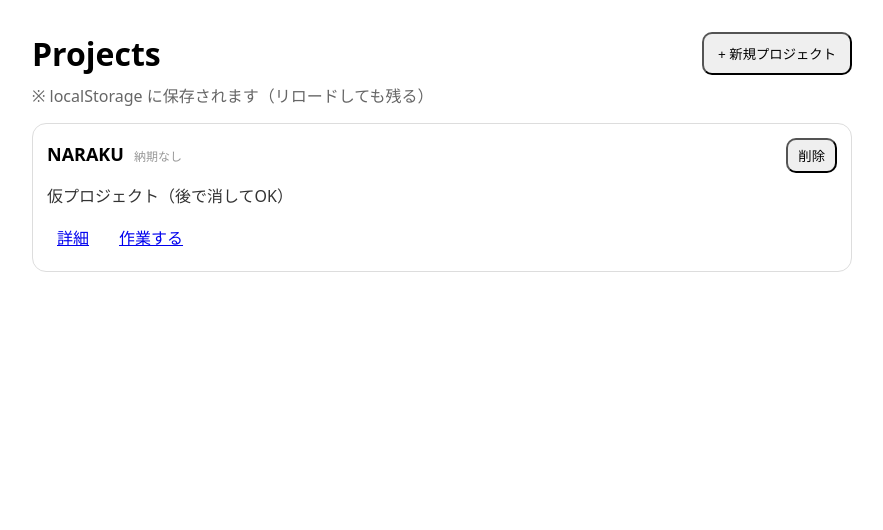
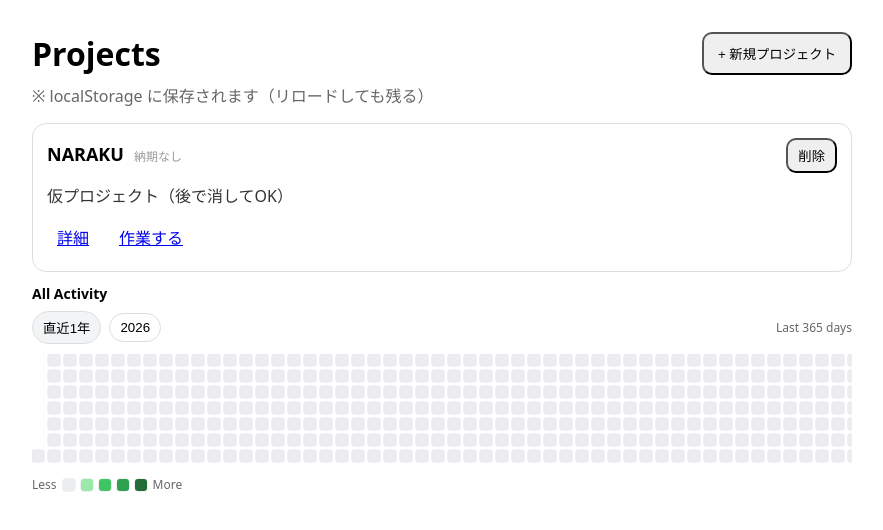
Before and after one commit to kei5o55/worklog-app, a React (Vite) app: page /projects in a window 1280 px wide. Shown: the top 530 px of the page, without its empty margins (198-1081 px from the left). Built offline with nearby package versions, Linux system fonts and the light colour scheme.

Commit message:
github風heatmap追加
projectpageに仮追加

```diff
--- /dev/null
+++ b/src/components/ContributionHeatmap.tsx
@@ -0,0 +1,217 @@
+import React, { useMemo, useState } from "react";
+import type { Commit } from "../logic/types";
+
+type Mode = "last365" | "year";
+
+type Props = {
+  commits: Commit[];
+  title?: string;
+};
+
+function dayKey(ts: number) {
+  const d = new Date(ts);
+  const y = d.getFullYear();
+  const m = String(d.getMonth() + 1).padStart(2, "0");
+  const da = String(d.getDate()).padStart(2, "0");
+  return `${y}-${m}-${da}`;
+}
+
+function startOfDay(ts: number) {
+  const d = new Date(ts);
+  d.setHours(0, 0, 0, 0);
+  return d.getTime();
+}
+
+function addDays(ts: number, days: number) {
+  return ts + days * 24 * 60 * 60 * 1000;
+}
+
+function alignToSunday(ts: number) {
+  const d = new Date(ts);
+  const dow = d.getDay(); // 0=Sun
+  return addDays(ts, -dow);
+}
+
+function alignToSaturday(ts: number) {
+  const d = new Date(ts);
+  const dow = d.getDay(); // 6=Sat
+  return addDays(ts, 6 - dow);
+}
+
+function levelFromMinutes(min: number) {
+  if (min <= 0) return 0;
+  if (min < 30) return 1;
+  if (min < 60) return 2;
+  if (min < 120) return 3;
+  return 4;
+}
+
+function levelColor(level: number) {
+  // とりあえずGitHubっぽい
+  switch (level) {
+    case 0: return "#ebedf0";
+    case 1: return "#9be9a8";
+    case 2: return "#40c463";
+    case 3: return "#30a14e";
+    case 4: return "#216e39";
+    default: return "#ebedf0";
+  }
+}
+
+function formatMinutes(min: number) {
+  if (min <= 0) return "0m";
+  const h = Math.floor(min / 60);
+  const m = min % 60;
+  if (h <= 0) return `${m}m`;
+  if (m === 0) return `${h}h`;
+  return `${h}h ${m}m`;
+}
+
+function getYearsFromCommits(commits: Commit[]) {
+  const years = new Set<number>();
+  for (const c of commits) years.add(new Date(c.endedAt).getFullYear());
+  const nowY = new Date().getFullYear();
+  years.add(nowY); // 今年は常に見えるように
+  return Array.from(years).sort((a, b) => b - a);
+}
+
+export default function ContributionHeatmap({ commits, title }: Props) {
+  const years = useMemo(() => getYearsFromCommits(commits), [commits]);
+
+  const [mode, setMode] = useState<Mode>("last365");
+  const [year, setYear] = useState<number>(years[0] ?? new Date().getFullYear());
+
+  // 日別の合計（分）
+  const minutesByDay = useMemo(() => {
+    const map = new Map<string, number>();
+    for (const c of commits) {
+      const k = dayKey(c.endedAt);
+      map.set(k, (map.get(k) ?? 0) + Math.floor(c.durationMs / 60000));
+    }
+    return map;
+  }, [commits]);
+
+  const range = useMemo(() => {
+    if (mode === "last365") {
+      const end = startOfDay(Date.now());
+      const start = addDays(end, -364);
+      return { start, end, label: "Last 365 days" };
+    }
+
+    // 指定年（1/1〜12/31）を表示
+    const start = startOfDay(new Date(year, 0, 1).getTime());
+    const end = startOfDay(new Date(year, 11, 31).getTime());
+    return { start, end, label: String(year) };
+  }, [mode, year]);
+
+  // GitHub風の長方形にするため、表示範囲を週境界に揃える
+  const aligned = useMemo(() => {
+    const start = alignToSunday(range.start);
+    const end = alignToSaturday(range.end);
+    return { start, end };
+  }, [range.start, range.end]);
+
+  // セル（7日×週数）
+  const columns = useMemo(() => {
+    const cells: { ts: number; key: string; minutes: number; level: number; inRange: boolean }[] = [];
+
+    for (let ts = aligned.start; ts <= aligned.end; ts = addDays(ts, 1)) {
+      const k = dayKey(ts);
+      const minutes = minutesByDay.get(k) ?? 0;
+      const level = levelFromMinutes(minutes);
+      const inRange = ts >= range.start && ts <= range.end;
+      cells.push({ ts, key: k, minutes, level, inRange });
+    }
+
+    // 7日ずつ区切って列にする（縦7）
+    const cols: typeof cells[] = [];
+    for (let i = 0; i < cells.length; i += 7) cols.push(cells.slice(i, i + 7));
+    return cols;
+  }, [aligned.start, aligned.end, minutesByDay, range.start, range.end]);
+
+  return (
+    <section>
+      {title ? <h3 style={{ fontSize: 14, margin: "8px 0" }}>{title}</h3> : null}
+
+      {/* Tabs */}
+      <div style={{ display: "flex", gap: 8, flexWrap: "wrap", alignItems: "center", marginBottom: 10 }}>
+        <button
+          onClick={() => setMode("last365")}
+          style={{
+            padding: "6px 10px",
+            borderRadius: 999,
+            border: "1px solid #ddd",
+            background: mode === "last365" ? "#f3f4f6" : "white",
+            cursor: "pointer",
+          }}
+        >
+          直近1年
+        </button>
+
+        {years.map((y) => (
+          <button
+            key={y}
+            onClick={() => {
+              setYear(y);
+              setMode("year");
+            }}
+            style={{
+              padding: "6px 10px",
+              borderRadius: 999,
+              border: "1px solid #ddd",
+              background: mode === "year" && year === y ? "#f3f4f6" : "white",
+              cursor: "pointer",
+            }}
+          >
+            {y}
+          </button>
+        ))}
+
+        <div style={{ marginLeft: "auto", fontSize: 12, color: "#666" }}>{range.label}</div>
+      </div>
+
+      {/* Grid */}
+      <div style={{ overflowX: "auto", paddingBottom: 6 }}>
+        <div style={{ display: "flex", gap: 4, alignItems: "flex-start" }}>
+          {columns.map((col, i) => (
+            <div key={i} style={{ display: "grid", gap: 4 }}>
+              {col.map((c) => (
+                <div
+                  key={c.key + String(c.ts)}
+                  title={`${c.key} / ${formatMinutes(c.minutes)}`}
+                  style={{
+                    width: 12,
+                    height: 12,
+                    borderRadius: 3,
+                    background: c.inRange ? levelColor(c.level) : "#ffffff",
+                    outline: "1px solid rgba(0,0,0,0.06)",
+                    opacity: c.inRange ? 1 : 0.25,
+                  }}
+                />
+              ))}
+            </div>
+          ))}
+        </div>
+      </div>
+
+      {/* Legend */}
+      <div style={{ marginTop: 8, display: "flex", gap: 6, alignItems: "center", fontSize: 12, color: "#666" }}>
+        <span>Less</span>
+        {[0, 1, 2, 3, 4].map((lv) => (
+          <span
+            key={lv}
+            style={{
+              display: "inline-block",
+              width: 12,
+              height: 12,
+              borderRadius: 3,
+              background: levelColor(lv),
+              outline: "1px solid rgba(0,0,0,0.06)",
+            }}
+          />
+        ))}
+        <span>More</span>
+      </div>
+    </section>
+  );
+}
--- a/src/pages/ProjectDetailPage.tsx
+++ b/src/pages/ProjectDetailPage.tsx
@@ -3,6 +3,7 @@ import { Link, useParams } from "react-router-dom";
 import { useEffect, useMemo, useState } from "react";
 import { loadProjects, loadCommits } from "../logic/storage";
 import type { Project, Commit } from "../logic/types";
+
 
 function pad2(n: number) {
   return String(n).padStart(2, "0");
@@ -169,6 +170,7 @@ export default function ProjectDetailPage() {
                 画像がまだありません（ここに進捗画像が並びます）
             </div>
         </section>
+
     </main>
     );
 }
--- a/src/pages/ProjectsPage.tsx
+++ b/src/pages/ProjectsPage.tsx
@@ -5,6 +5,8 @@ import type { NewProjectInput } from "../components/CreateProjectModal";
 import CreateProjectModal from "../components/CreateProjectModal";
 import { loadProjects, saveProjects, clearProjects,} from "../logic/storage";
 import type { Project } from "../logic/types";
+import ContributionHeatmap from "../components/ContributionHeatmap";
+import { loadCommits } from "../logic/storage";
 
 
 
@@ -50,12 +52,19 @@ export default function ProjectsPage() {
     const [isCreateOpen, setIsCreateOpen] = useState(false);
 
 
-  // 変更のたびに永続化
-  useEffect(() => {
-    saveProjects(projects);
-  }, [projects]);
+    // 変更のたびに永続化
+    useEffect(() => {
+        saveProjects(projects);
+    }, [projects]);
 
     useState(() => loadProjects());
+
+    const [commitsAll, setCommitsAll] = useState(() => loadCommits());
+    useEffect(() => {
+        const onFocus = () => setCommitsAll(loadCommits());
+        window.addEventListener("focus", onFocus);
+        return () => window.removeEventListener("focus", onFocus);
+    }, []);
 
   const sorted = useMemo(() => {
     const copy = [...projects];
@@ -187,6 +196,10 @@ export default function ProjectsPage() {
       </section>
 
       <CreateProjectModal open={isCreateOpen} onClose={() => setIsCreateOpen(false)} onCreate={onCreate} />
+
+    <section style={{ marginTop: 12 }}>
+        <ContributionHeatmap commits={commitsAll} title="All Activity" />
+    </section>
     </main>
   );
 }
```
